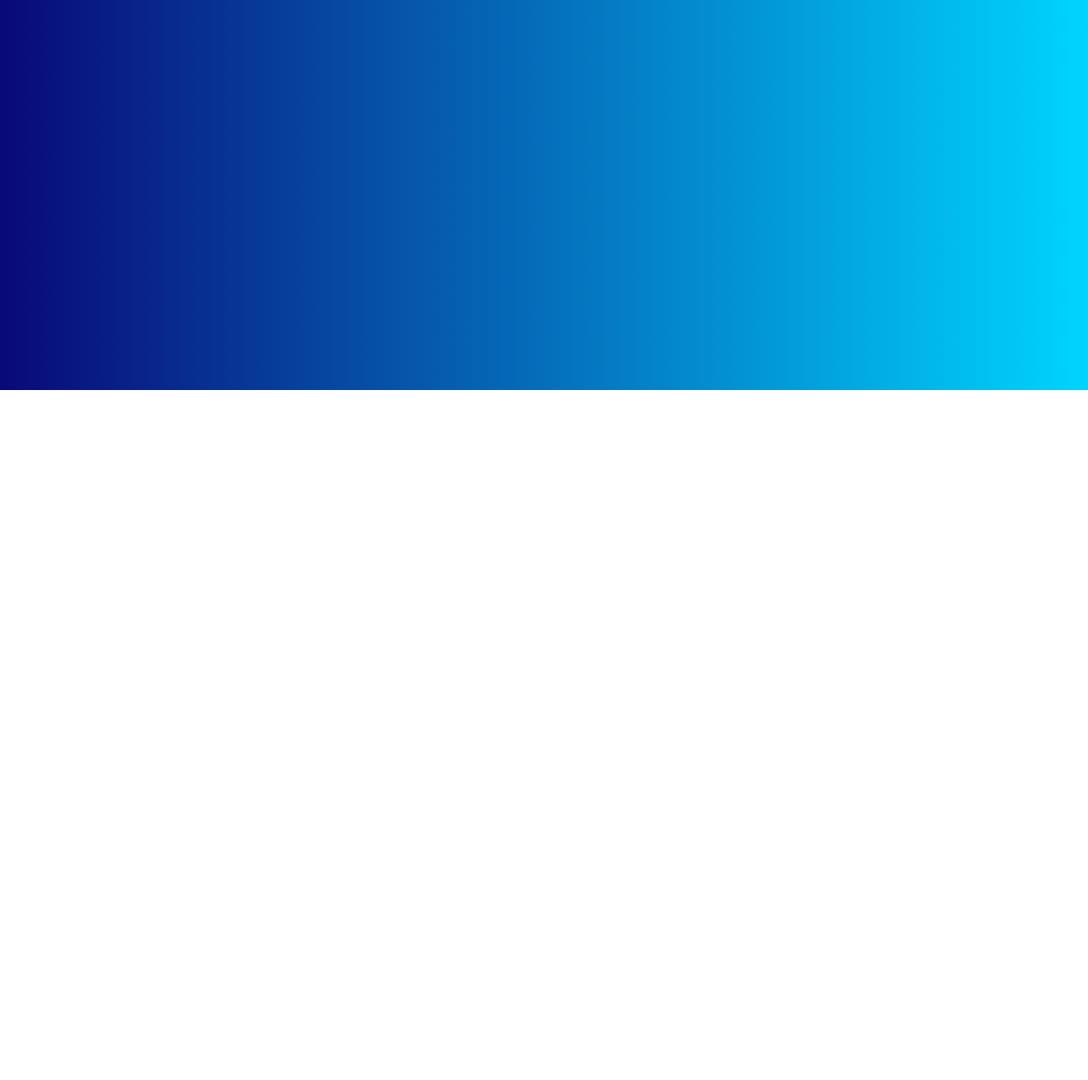
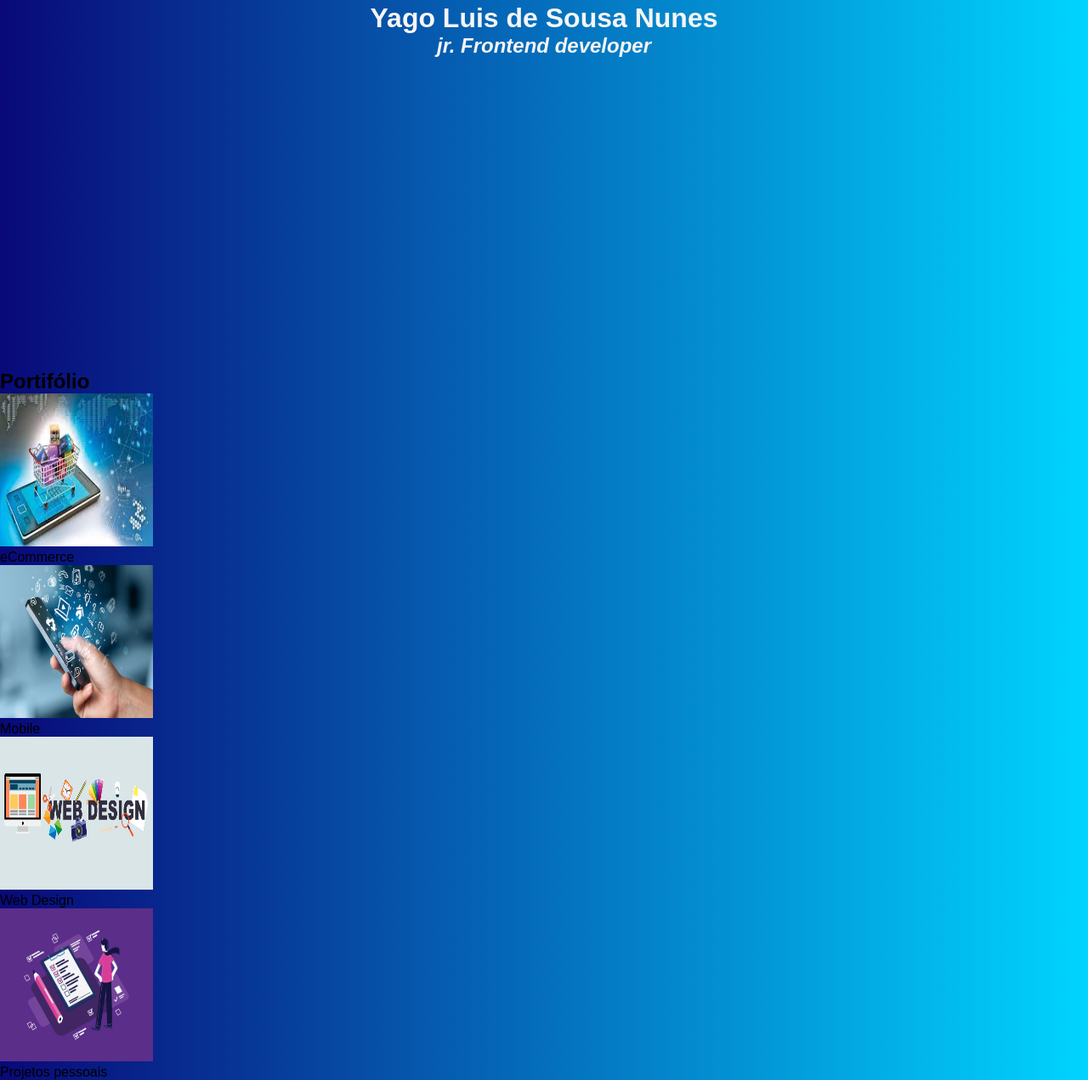
Before and after one commit to yagoldsn/PORTIFOLIO, a plain HTML site: page index.html in a window 1280 px wide. Shown: the part 365-1636 px from the top of the page at 85% size. Before the commit the page ends 824 px from the top, so only its background shows below. Drawn offline with Linux system fonts and the light colour scheme.

Commit message:
ultmas alterações

```diff
--- a/css/stilos.css
+++ b/css/stilos.css
@@ -1,3 +1,10 @@
+/* Reset css global */
+* {
+  margin: 0;
+  padding: 0;
+  box-sizing: border-box;
+}
+
 body {
   background: linear-gradient(
     90deg,
@@ -9,8 +16,18 @@ body {
   height: 100vh;
 }
 
+header {
+  display: flex;
+  height: 100vh;
+  justify-content: center;
+  align-items: center;
+}
+
 .menu {
   background-color: white;
+  position: fixed;
+  top: 0;
+  width: 100vw;
 }
 
 .menu li {
@@ -22,6 +39,11 @@ body {
   display: flex;
   /* essa propriedade força a ficar no modo coluna*/
   justify-content: space-around;
+}
+
+.menu a {
+  display: block;
+  padding: 10px 20px;
 }
 
 a {
@@ -43,3 +65,8 @@ a:hover {
 .site-subtitle {
   font-style: italic;
 }
+
+.img-portfolio {
+  height: 180px;
+  width: 180px;
+}
--- a/index.html
+++ b/index.html
@@ -2,6 +2,7 @@
 <html lang="pt-br">
   <head>
     <meta charset="UTF-8" />
+    <meta name="viewport" content="width=device-width, initial-scale=1.0" />
     <title>Document</title>
     <link rel="stylesheet" href="./css/stilos.css" />
   </head>
@@ -15,8 +16,41 @@
           <li><a href="#">Contato</a></li>
         </ul>
       </nav>
-      <h1 class="site-title">Yago Luis de Sousa Nunes</h1>
-      <h2 class="site-subtitle">jr. Frontend developer</h2>
+      <div>
+        <h1 class="site-title">Yago Luis de Sousa Nunes</h1>
+        <h2 class="site-subtitle">jr. Frontend developer</h2>
+      </div>
     </header>
+    <section>
+      <h2>Portifólio</h2>
+      <figure>
+        <img
+          class="img-portfolio"
+          src="./imagens/eCommerce.jpg"
+          alt="eCommerce"
+        />
+        <figcaption>eCommerce</figcaption>
+      </figure>
+      <figure>
+        <img class="img-portfolio" src="./imagens/mobile.jpg" alt="Mobile" />
+        <figcaption>Mobile</figcaption>
+      </figure>
+      <figure>
+        <img
+          class="img-portfolio"
+          src="./imagens/WebDesign.jpg"
+          alt="Web Design"
+        />
+        <figcaption>Web Design</figcaption>
+      </figure>
+      <figure>
+        <img
+          class="img-portfolio"
+          src="./imagens/projetoPessoal.png"
+          alt="Projetos pessoais"
+        />
+        <figcaption>Projetos pessoais</figcaption>
+      </figure>
+    </section>
   </body>
 </html>
```
Also changed, not shown: imagens/WebDesign.jpg (added), imagens/eCommerce.jpg (added), imagens/mobile.jpg (added), imagens/projetoPessoal.png (added).
